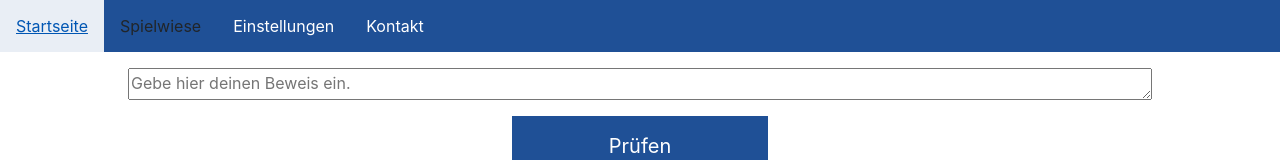
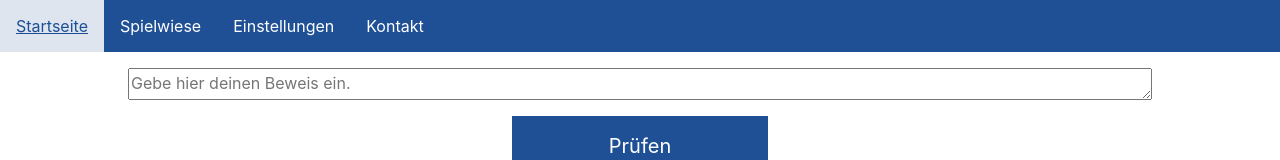
Before and after one commit to diproche/webinterface, a React (Create React App) app: page /aussagenlogisches_beweise in a window 1280 px wide. In both pictures the pointer is over the link "Startseite". Shown: the top 160 px of the page. Built offline with nearby package versions, Linux system fonts and the light colour scheme.

Commit message:
Update navigationBar.module.scss

```diff
--- a/src/components/navigationBar/navigationBar.module.scss
+++ b/src/components/navigationBar/navigationBar.module.scss
@@ -3,6 +3,7 @@ ul {
 	margin: 0;
 	padding: 0;
 	overflow: hidden;
+	color: white;
 	background-color: rgba(7, 62, 139, 0.900);
   }
 
@@ -17,14 +18,17 @@ ul {
 	padding: 14px 16px;
   }
 
-  li a:hover, .dropdown:hover .dropdownButton {
-	background-color: rgba(255, 255, 255, 0.900);
+  li a:hover, .dropdown:hover .dropdownButton:hover {
+	background-color: rgba(255, 255, 255, 0.850);
+	color: rgba(7, 62, 139, 0.900);
+	display: block;
   }
 
 
   li.dropdown {
 	display: inline-block;
   }
+
 
   .dropdownContent {
 	display: none;
@@ -43,7 +47,10 @@ ul {
 	text-align: left;
   }
 
-  .dropdownContent a:hover {background-color:rgba(7, 62, 139, 0.100);}
+  .dropdownContent a:hover {
+	  background-color:rgba(7, 62, 139, 0.150);
+	  color:rgba(7, 62, 139, 0.900);
+	}
 
   .dropdown:hover .dropdownContent {
 	display: block;
```
